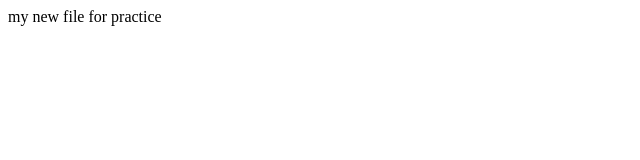
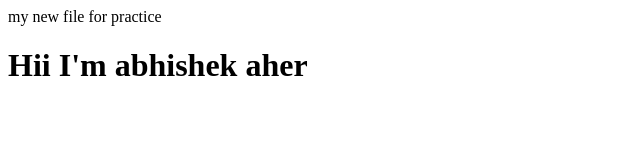
Before and after one commit to abhia-4000/localrepo, a plain HTML site: page index.html in a window 1280 px wide. Shown: the whole page, without its empty margins (0-640 px from the left). Drawn offline with Linux system fonts and the light colour scheme.

Commit message:
new feature added

```diff
--- a/index.html
+++ b/index.html
@@ -1 +1,2 @@
 <p>my new file for practice</p>
+<h1>Hii I'm abhishek aher</h1>
```
